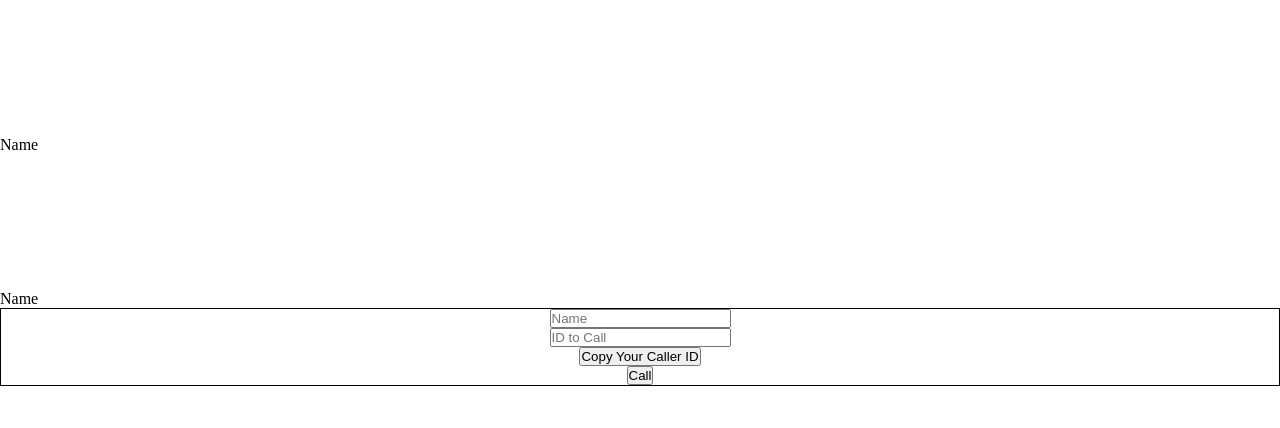
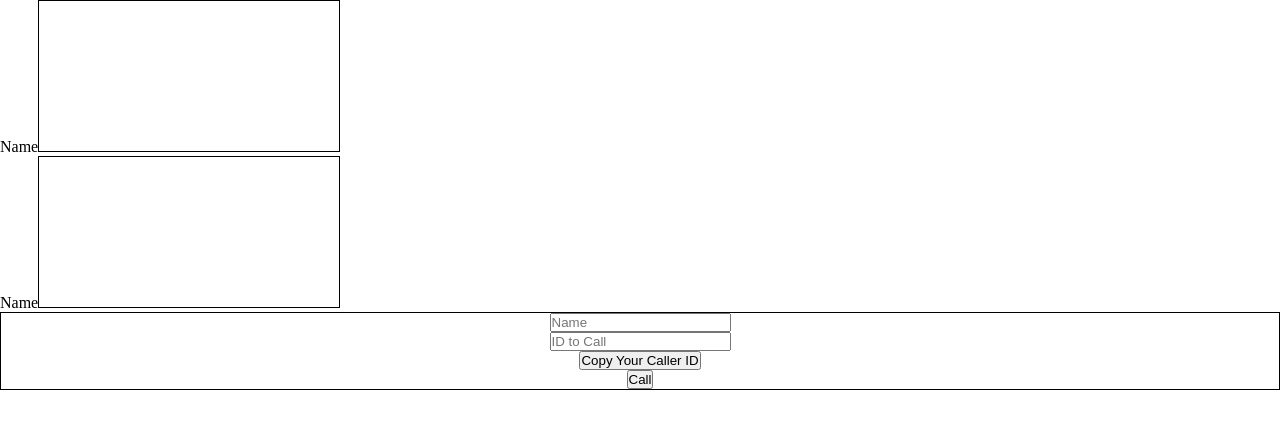
Before and after one commit to Circles-JCTP/Circles, a React app: page / in a window 1280 px wide. Shown: the top 428 px of the page. Built offline with nearby package versions, Linux system fonts and the light colour scheme; no server answers.

Commit message:
added styles

```diff
--- a/client/components/Options.jsx
+++ b/client/components/Options.jsx
@@ -18,8 +18,8 @@ const Options = ( {children} ) => {
                     <button>Copy Your Caller ID</button>
                 </CopyToClipboard>
                 {callAccepted && !callEnded ? (
-                <button variant="contained" color="secondary"  onClick={leaveCall} >Hang Up</button>) : (
-                <button variant="contained" color="primary"  onClick={() => callUser(idToCall)} >Call</button>)}
+                <button variant="contained" color="secondary" onClick={leaveCall} >Hang Up</button>) : (
+                <button variant="contained" color="primary" onClick={() => callUser(idToCall)} >Call</button>)}
             </div>
             {children}
         </>
--- a/client/components/VideoPlayer.jsx
+++ b/client/components/VideoPlayer.jsx
@@ -13,11 +13,11 @@ const VideoPlayer = () => {
             <div className = 'VideBox'>
                 <div>
                     <a>{name || 'Name'}</a>
-                    <video playsInline muted ref = {myVideo} autoPlay style={{ width: '300px' }} className='video' />
+                    <video playsInline muted ref = {myVideo} autoPlay style={{ width: '300px' }} className='video1' />
                 </div>
                 <div>
                     <a>{call.name || 'Name'}</a>
-                    <video playsInline muted ref = {userVideo} autoPlay style={{ width: '300px' }} className='video' />
+                    <video playsInline muted ref = {userVideo} autoPlay style={{ width: '300px' }} className='video2' />
                 </div>
             </div>
         </>
--- a/globals.css
+++ b/globals.css
@@ -5,6 +5,18 @@
 
 
 .VideoBox{
+    border: 1px solid black;
+}
+
+.video1{
+    border: 1px solid black;
+    width: 100%;
+    height: 100%;
+}
+.video2{
+    border: 1px solid black;
+    width: 100%;
+    height: 100%;
 }
 .OptionsBox{
     display: flex;
```
